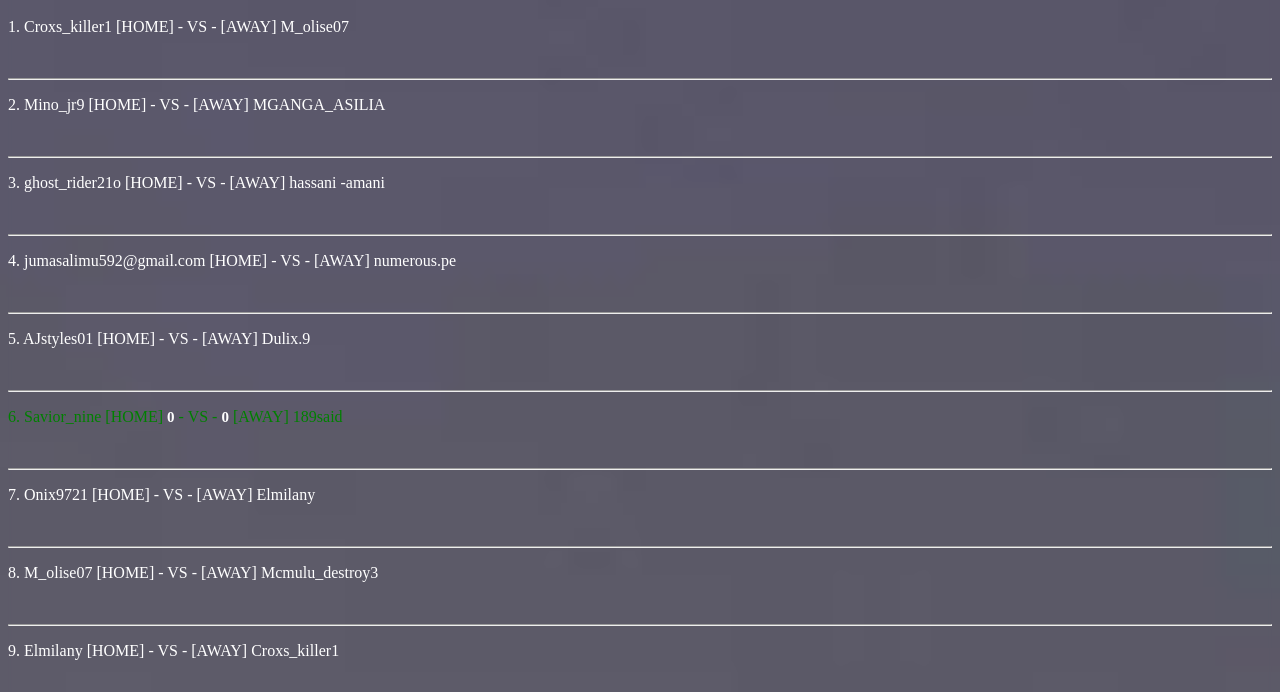
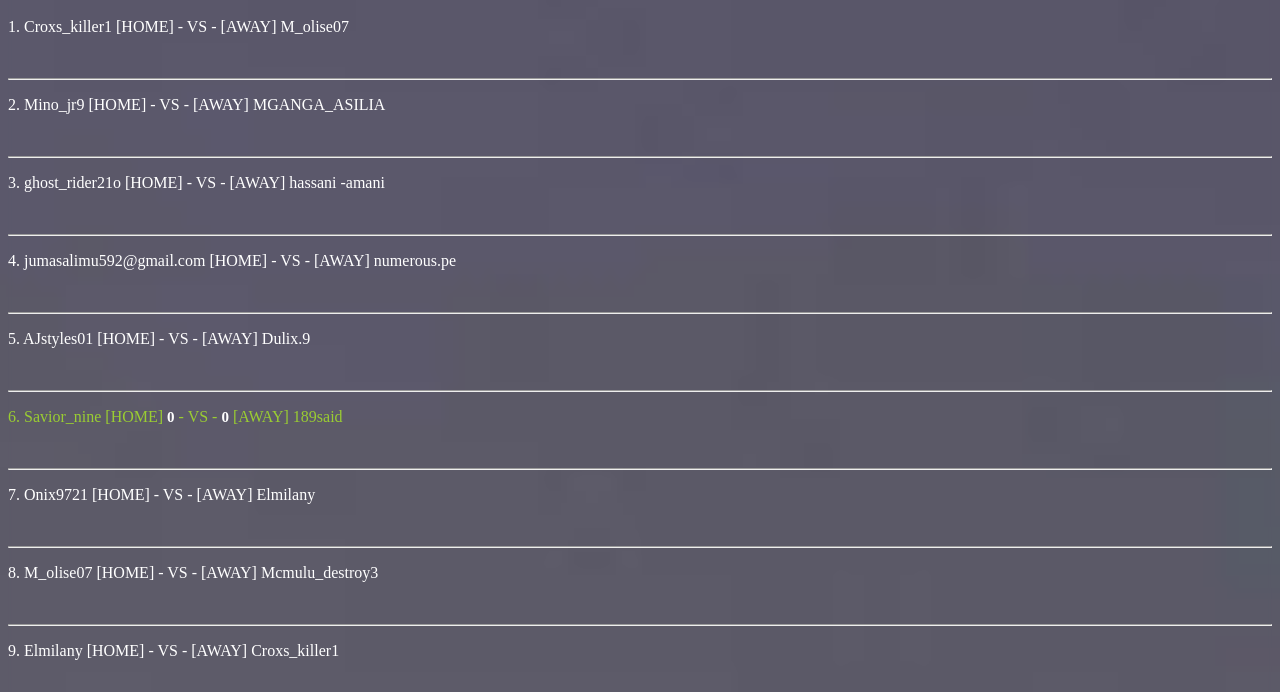
Before and after one commit to a5p11012025-spec/e-football-League-Interpeople-Competition, a plain HTML site: page 3.html in a window 1280 px wide. Shown: the part 108-800 px from the top of the page. Drawn offline with Linux system fonts and the light colour scheme.

Commit message:
Update 3.html

```diff
--- a/3.html
+++ b/3.html
@@ -31,7 +31,7 @@
 <p>3. ghost_rider21o [HOME] - VS - [AWAY] hassani -amani</p><br><hr>
 <p>4. jumasalimu592@gmail.com [HOME] - VS - [AWAY] numerous.pe</p><br><hr>
 <p>5. AJstyles01 [HOME] - VS - [AWAY] Dulix.9</p><br><hr>
-<p style="color: green;">6. Savior_nine [HOME] <b>0</b> - VS - <b>0</b> [AWAY] 189said</p><br><hr>
+<p style="color: yellowgreen;">6. Savior_nine [HOME] <b>0</b> - VS - <b>0</b> [AWAY] 189said</p><br><hr>
 <p>7. Onix9721 [HOME] - VS - [AWAY] Elmilany</p><br><hr>
 <p>8. M_olise07 [HOME] - VS - [AWAY] Mcmulu_destroy3</p><br><hr>
 <p>9. Elmilany [HOME] - VS - [AWAY] Croxs_killer1</p><br><hr>
```
